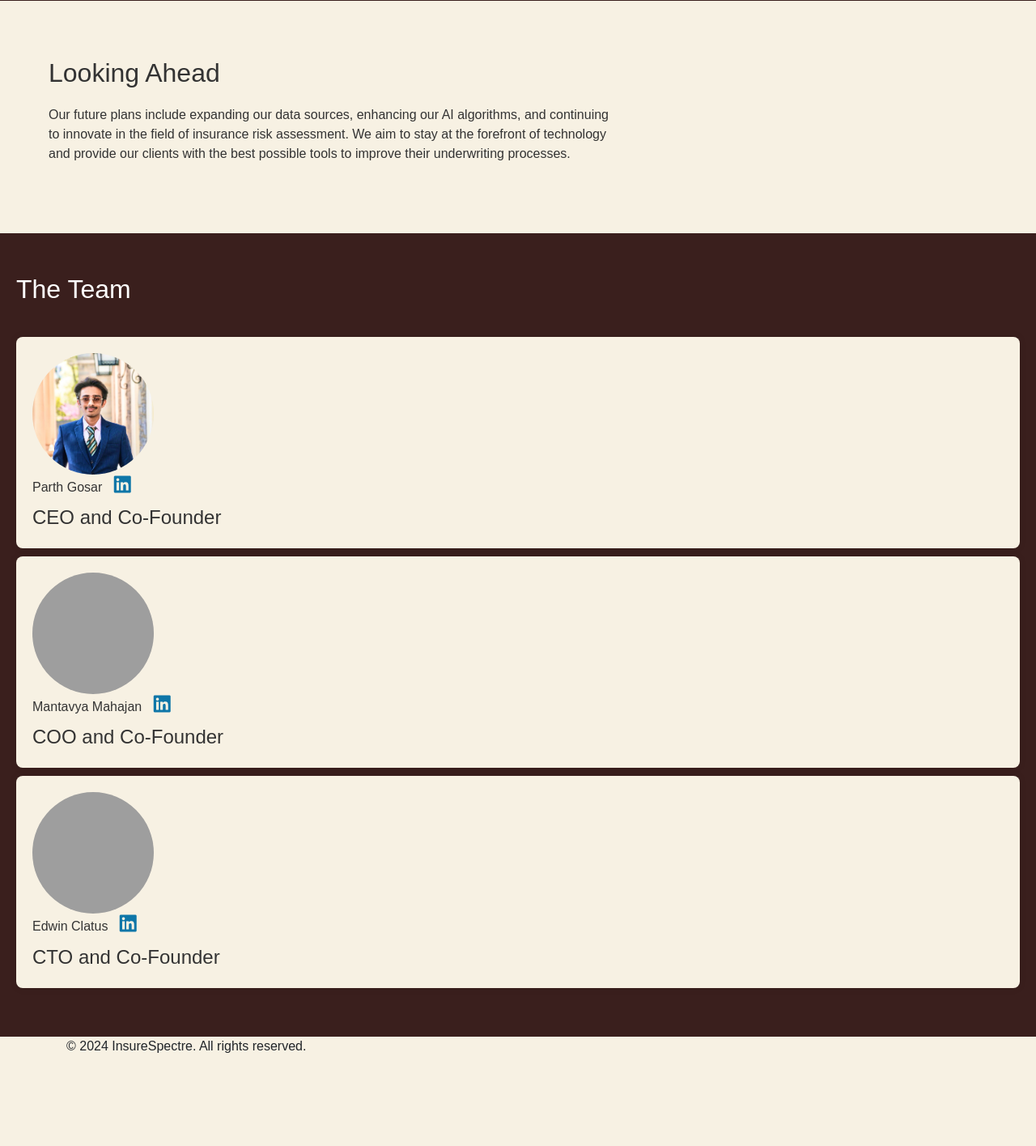
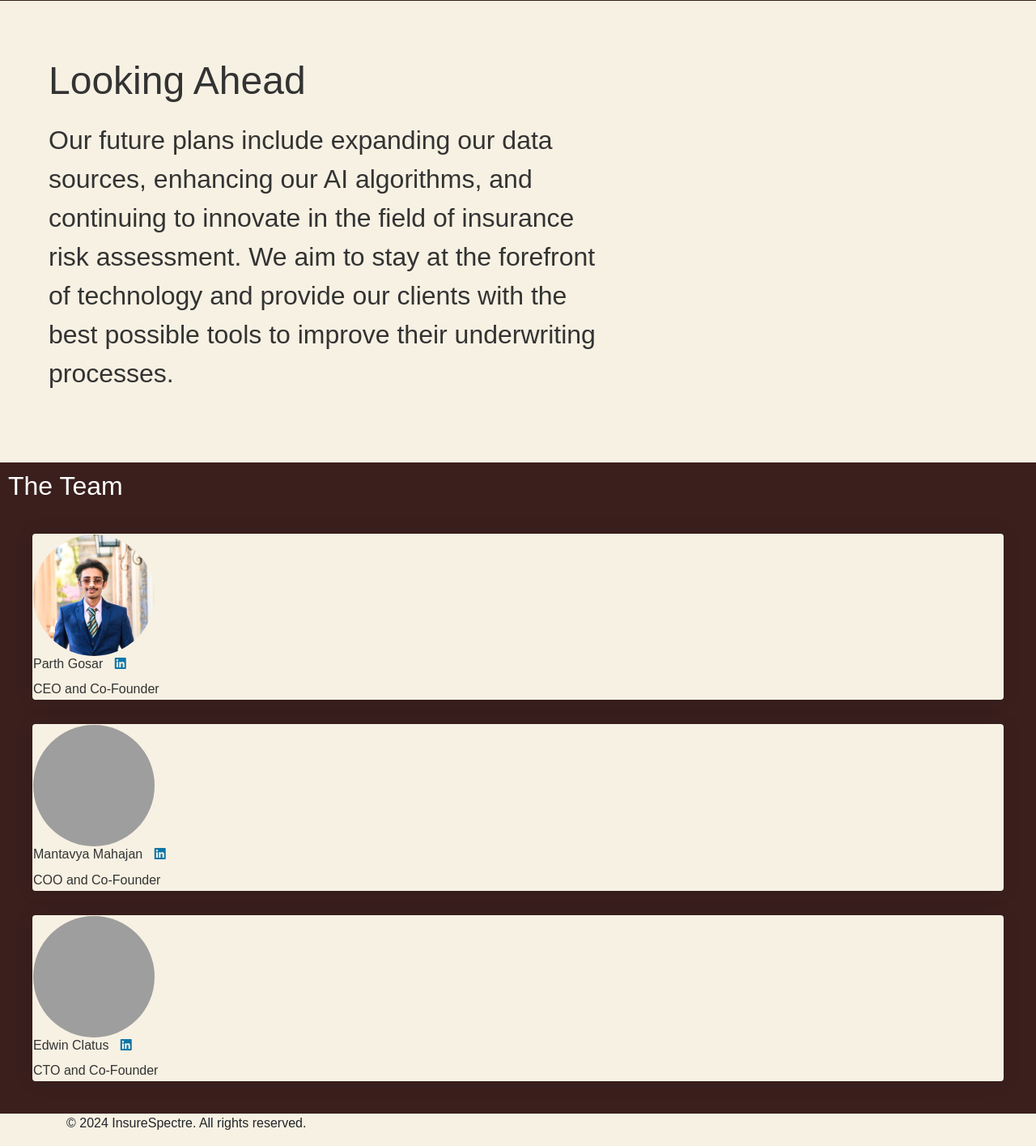
Before and after one commit to psg0009/INSURESPECTRE, a Django app: page /about/who/ in a window 1280 px wide. Shown: the part 1753-3168 px from the top of the page at 81% size. Before the commit the page ends 3053 px from the top, so only its background shows below. Run offline with Django 4.2, Linux system fonts and the light colour scheme; grey boxes are pictures that could not be loaded.

Commit message:
Update who.html

```diff
--- a/Insurespectre-master/Insurespectre-master/home/templates/who.html
+++ b/Insurespectre-master/Insurespectre-master/home/templates/who.html
@@ -162,13 +162,13 @@
         }
 
         .looking-ahead-section h2 {
-            font-size: 2rem;
+            font-size: 3rem;
             color: #333;
             margin-bottom: 20px;
         }
 
         .looking-ahead-section p {
-            font-size: 1rem;
+            font-size: 2rem;
             line-height: 1.5;
         }
 
@@ -176,7 +176,7 @@
             background-color: #3a1f1d; /* Dark brown background */
             color: #333;
             text-align: left;
-            padding: 50px 20px;
+            padding: 10px 10px;
         }
 
         .team-section h2 {
@@ -191,15 +191,15 @@
             background-color: white; /* Light yellow background */
             color: white;
             padding: 20px;
-            border-radius: 8px;
+            border-radius: 20px;
             box-shadow: 0 0 10px rgb(254, 252, 252);
-            margin-bottom: 40px; /* Space between team members */
+            margin-bottom: 20px; /* Space between team members */
             text-align: center;
             transition: transform 0.3s, box-shadow 0.3s;
         }
 
         .team-member:hover {
-            transform: translateY(-10px);
+            transform: translateY(-15px);
             box-shadow: 0 0 20px rgb(130, 20, 20);
         }
 
@@ -214,11 +214,11 @@
         .team-member h3 {
             font-size: 1rem; /* Increased font size */
             color: #333;
-            margin: 0;
+            margin: 10;
         }
 
         .team-member p {
-            font-size: 1.5rem; /* Increased font size */
+            font-size: 1rem; /* Increased font size */
             color: #333;
             margin: 10px 0 0 0;
         }
@@ -226,16 +226,16 @@
         .linkedin-icon {
             margin-left: 10px;
             color: #0e76a8;
-            font-size: 1.5rem;
+            font-size: 1rem;
         }
 
         .vertical-feature-boxes {
             display: flex;
             flex-direction: column;
-            align-items: left;
+            align-items: center;
         }
         .vertical-feature-boxes .feature-box {
-            width: 80%;
+            width: 50%;
             margin-bottom: 20px;
         }
         .horizontal-feature-boxes {
@@ -246,13 +246,13 @@
 
         .feature-box {
             background: #f7f1e3;
-            padding: 20px;
-            margin: 10px 0;
-            border-radius: 8px;
-            box-shadow: 0 0 10px rgba(0, 0, 0, 0.1);
+            padding: 1px;
+            margin: 30px ;
+            border-radius: 4px;
+            box-shadow: 0 0 25px rgba(0, 0, 0, 0.1);
             transition: transform 0.3s, box-shadow 0.3s;
             text-align: left;
-            min-height: 10px; /* Ensures equal height */
+            min-height: 5px; /* Ensures equal height */
             display: flex;
             flex-direction: column;
 
@@ -266,7 +266,7 @@
         .navbar-nav .nav-item .navbar-text, .navbar-nav .nav-item .nav-link {
             display: flex;
             align-items: left;
-            height: 100%;
+            height: 10%;
         }
     </style>
 </head>
```
